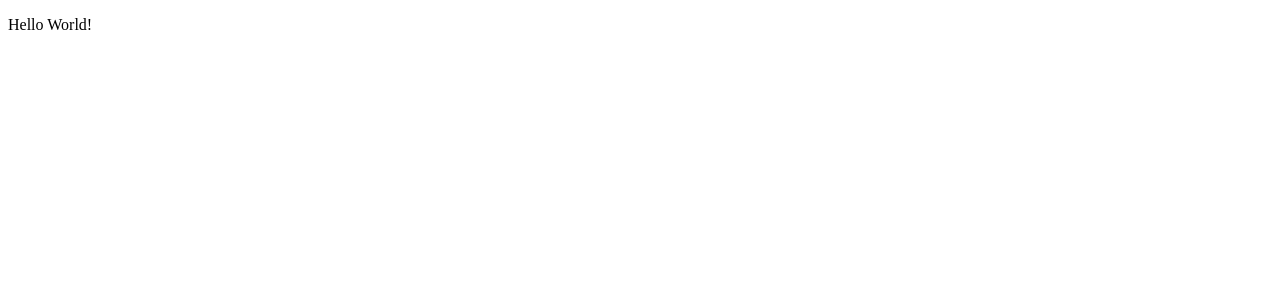
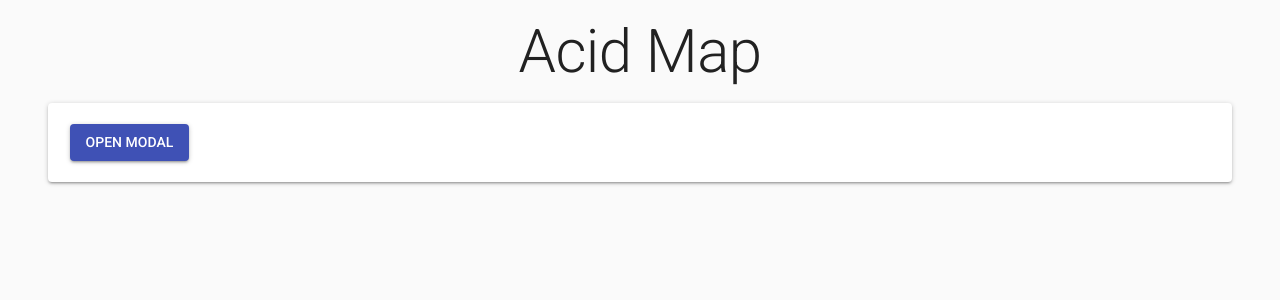
Before and after one commit to Dahc36/acid-map, a React (Create React App) app in the folder acid-map-front/: page / in a window 1280 px wide. Shown: the top 300 px of the page. Built offline with nearby package versions, Linux system fonts and the light colour scheme.

Commit message:
ADD: material-ui, modal & grid

```diff
--- a/acid-map-front/package.json
+++ b/acid-map-front/package.json
@@ -3,6 +3,7 @@
   "version": "0.1.0",
   "private": true,
   "dependencies": {
+    "@material-ui/core": "^3.7.1",
     "react": "^16.7.0",
     "react-dom": "^16.7.0",
     "react-scripts": "2.1.1"
--- a/acid-map-front/public/index.html
+++ b/acid-map-front/public/index.html
@@ -5,6 +5,8 @@
     <link rel="shortcut icon" href="%PUBLIC_URL%/favicon.ico">
     <meta name="viewport" content="width=device-width, initial-scale=1, shrink-to-fit=no">
     <meta name="theme-color" content="#000000">
+    <link rel="stylesheet" href="https://fonts.googleapis.com/css?family=Roboto:300,400,500">
+    <link rel="stylesheet" href="https://fonts.googleapis.com/icon?family=Material+Icons">
     <!--
       manifest.json provides metadata used when your web app is added to the
       homescreen on Android. See https://developers.google.com/web/fundamentals/web-app-manifest/
--- a/acid-map-front/src/App.js
+++ /dev/null
@@ -1,9 +0,0 @@
-import React from 'react';
-
-const App = () => {
-	return (
-		<p>Hello World!</p>
-	);
-};
-
-export default App;
--- /dev/null
+++ b/acid-map-front/src/components/App.js
@@ -0,0 +1,56 @@
+import React, { Component, Fragment } from 'react';
+import { CssBaseline, Button, Grid, Paper, Typography, withStyles } from '@material-ui/core/';
+
+// import MyGoogleMap from './MyGoogleMap';
+import MyModal from './MyModal';
+
+class App extends Component {
+	state = {
+		showModal: false
+	};
+
+	onOpenModal = () => {
+		this.setState({ showModal: true });
+	}
+
+	onCloseModal = () => {
+		this.setState({ showModal: false });
+	}
+
+	render() {
+		const { classes } = this.props;
+		return (
+			<Fragment>
+				<CssBaseline/>
+				<Typography className={classes.title} variant="h2" gutterBottom>
+					Acid Map
+				</Typography>
+				<Grid container className={classes.body}>
+					<Grid item xs={12}>
+						<Paper className={classes.paper}>
+							<Button onClick={this.onOpenModal} variant="contained" color="primary">
+								Open Modal
+							</Button>
+						</Paper>
+					</Grid>
+				</Grid>
+				<MyModal open={this.state.showModal} onClose={this.onCloseModal}/>
+			</Fragment>
+		);
+	}
+};
+
+const styles = theme => ({
+	body: {
+		padding: '0 3rem'
+	},
+	paper: {
+		padding: '1.35rem'
+	},
+	title: {
+		marginTop: '1.35rem',
+		textAlign: 'center'
+	}
+});
+
+export default withStyles(styles)(App);
--- /dev/null
+++ b/acid-map-front/src/components/MyModal.js
@@ -0,0 +1,40 @@
+import React, { Component } from 'react';
+import { Button, Modal, Typography, withStyles } from '@material-ui/core/';
+
+class MyModal extends Component {
+	render() {
+		const { classes } = this.props;
+		return (
+			<Modal
+				open={this.props.open}
+				onClose={this.props.onClose}>
+				<div className={classes.modalDiv}>
+					<Typography variant="h6" id="modal-title">
+						Text in a modal
+					</Typography>
+					<Typography variant="subtitle1" id="simple-modal-description">
+						Duis mollis, est non commodo luctus, nisi erat porttitor ligula.
+					</Typography>
+					<Button onClick={this.props.onClose} variant="contained" color="primary">
+						Open Modal
+					</Button>
+				</div>
+			</Modal>
+		);
+	}
+};
+
+const styles = theme => ({
+	modalDiv: {
+		top: '45%',
+		left: '45%',
+		transform: 'translate(-45%, -45%)',
+		position: 'absolute',
+		width: theme.spacing.unit * 100,
+		backgroundColor: theme.palette.background.paper,
+		boxShadow: theme.shadows[5],
+		padding: theme.spacing.unit * 4,
+	},
+});
+
+export default withStyles(styles)(MyModal);
--- a/acid-map-front/src/index.js
+++ b/acid-map-front/src/index.js
@@ -1,7 +1,7 @@
 import React from 'react';
 import ReactDOM from 'react-dom';
 
-import App from './App';
+import App from './components/App';
 
 ReactDOM.render(
 	<App />,
```
Also changed, not shown: 1 other file (tests, documents, lock files or other folders).
